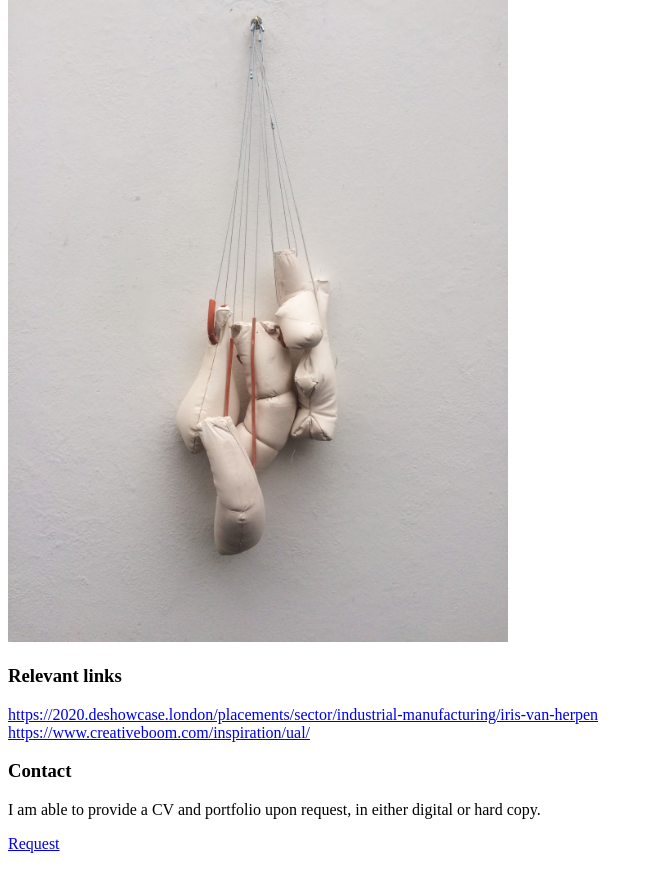
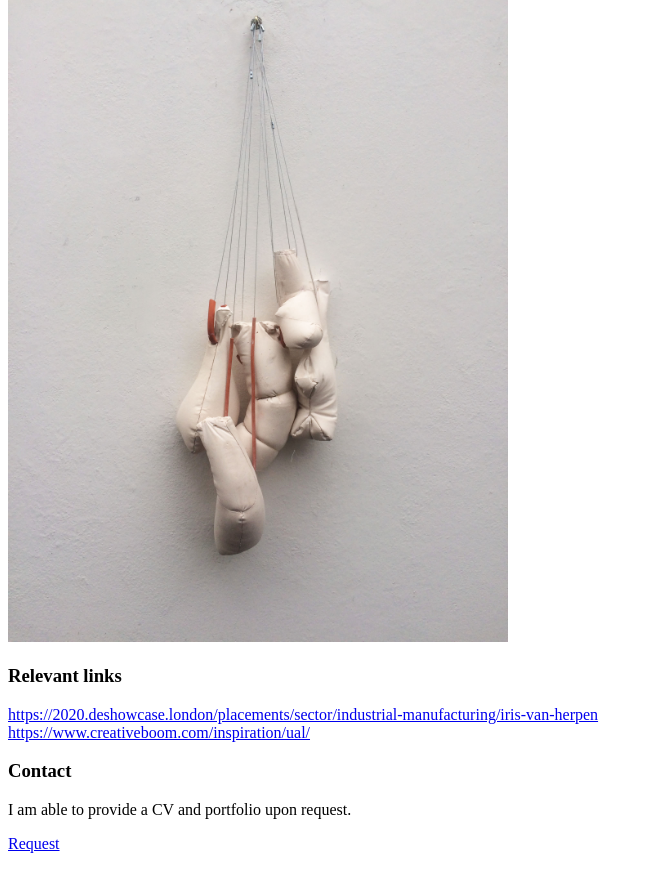
Before and after one commit to AlisaLomax/webpage, a plain HTML site: page index.html in a window 1280 px wide. Shown: the part 398-1267 px from the top of the page, without its empty margins (0-652 px from the left). Drawn offline with Linux system fonts and the light colour scheme.

Commit message:
Update index.html

```diff
--- a/index.html
+++ b/index.html
@@ -20,7 +20,7 @@
 		<a href= "https://www.creativeboom.com/inspiration/ual/" target="_blank">https://www.creativeboom.com/inspiration/ual/</a>
 		<h3>Contact</h3>
 		<div id="Contact">
-		<p>I am able to provide a CV and portfolio upon request, in either digital or hard copy.</p>
+		<p>I am able to provide a CV and portfolio upon request.</p>
 		<p><a href="mailto:lomaxalisa@outlook.com">Request</a></p>
 	</body>
 </html>
```
